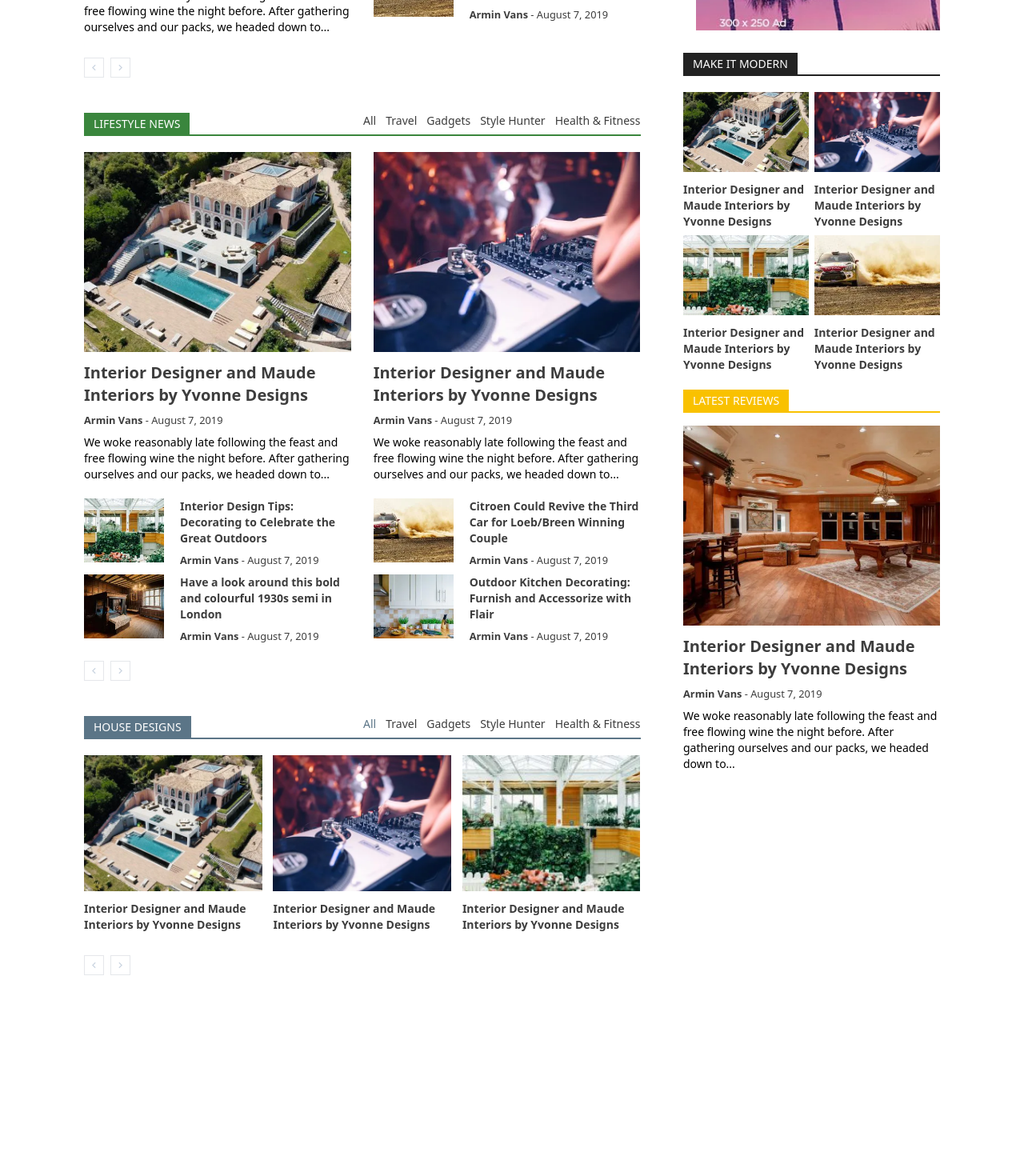
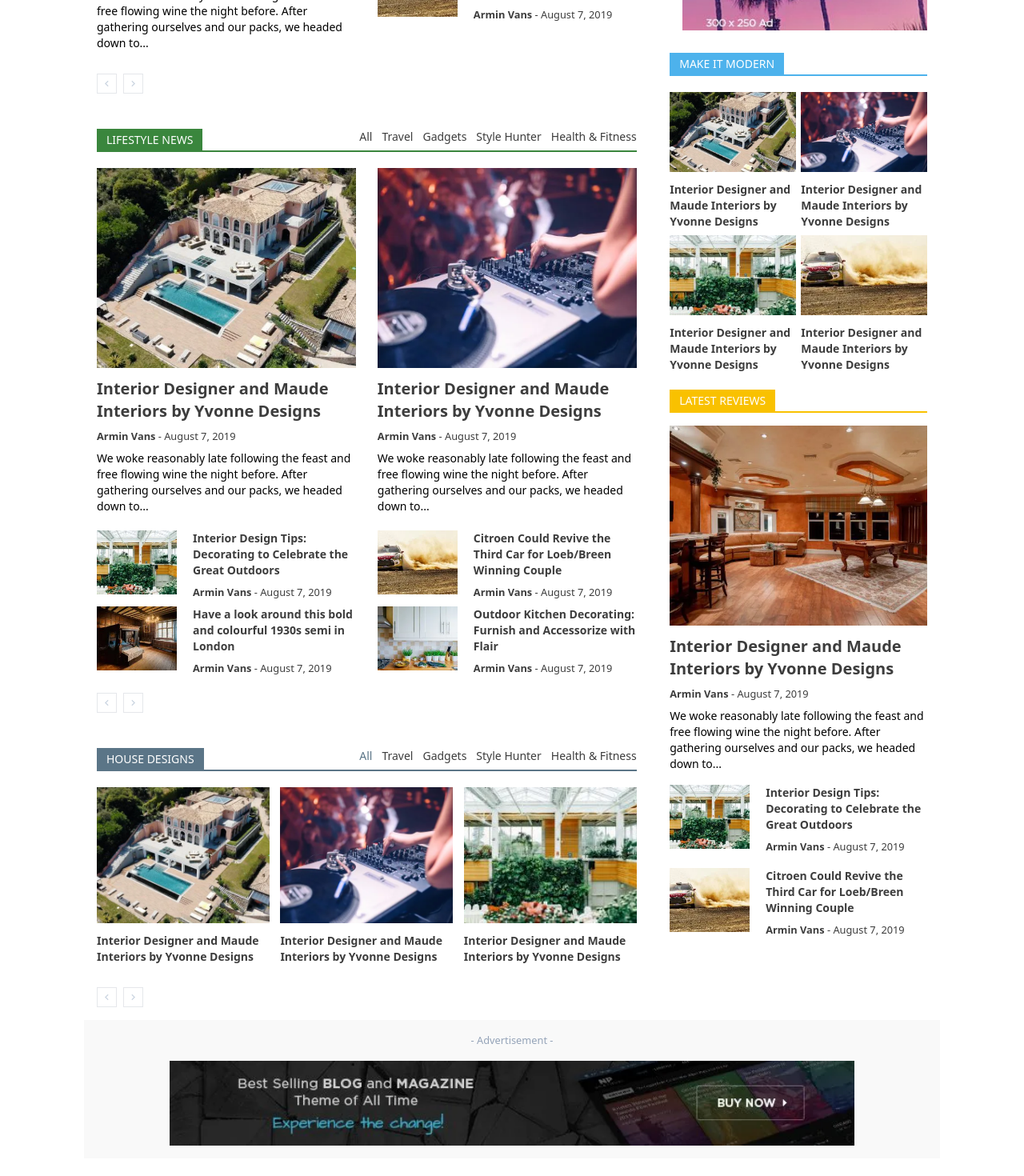
Before and after one commit to Chzmo/news-blog-website, a React (Vite) app: page / in a window 1280 px wide. Shown: the part 1204-2674 px from the top of the page at 80% size. Before the commit the page ends 2463 px from the top, so only its background shows below. Built offline with nearby package versions, Linux system fonts and the light colour scheme.

Commit message:
advertise banner

```diff
--- a/src/Sections/News/News.jsx
+++ b/src/Sections/News/News.jsx
@@ -1,18 +1,28 @@
+import { Link } from "react-router-dom";
 import Section from "./Section";
 import SideNav from "./SideNav";
 
+import image from "../../assets/images/newspaper-rec728.jpg.webp";
 function News() {
 	return (
 		<div className='flex flex-col w-full mt-10 gap-4'>
-			<div className='flex flex-col gap-[5%] w-full px-6 md:flex-row lg:px-0'>
+			<div className='flex flex-col gap-[4%] w-full px-6 md:flex-row lg:px-4'>
 				<div className='w-full md:w-[65%] flex flex-col gap-11'>
 					<Section />
 				</div>
-				<div className='w-full md:w-[30%]'>
+				<div className='w-full md:w-[31%]'>
 					<div className='w-full'>
 						<SideNav />
 					</div>
 				</div>
+			</div>
+			<div className='w-full bg-[#f9f9f9] px-[10%] py-4'>
+				<div className='flex items-center flex-col mb-4'>
+					<small className='text-small text-slate-400'>- Advertisement -</small>
+				</div>
+				<Link className='w-full h-[120px]'>
+					<img src={image} className='h-full w-full object-cover' alt='' />
+				</Link>
 			</div>
 		</div>
 	);
--- a/src/Sections/News/SideNav.jsx
+++ b/src/Sections/News/SideNav.jsx
@@ -13,6 +13,17 @@ import image_91 from "../../assets/images/91-218x150.jpg.webp";
 
 import image_max from "../../assets/images/maxresdefault-7-485x360.jpg.webp";
 import image_54 from "../../assets/images/54-485x360.jpg.webp";
+
+const section_1 = [
+	{
+		image: image_101,
+		content: "Interior Design Tips: Decorating to Celebrate the Great Outdoors",
+	},
+	{
+		image: image_91,
+		content: "Citroen Could Revive the Third Car for Loeb/Breen Winning Couple",
+	},
+];
 
 const section_3 = [
 	{
@@ -73,6 +84,7 @@ function SideNav() {
 					<div className='text-sm font-semibold'>SUBSCRIBE</div>
 				</Link>
 			</div>
+
 			<div className='flex flex-col items-center w-full'>
 				<div className='flex items-center'>
 					<small className='text-small text-slate-400'>- Advertisement -</small>
@@ -83,12 +95,13 @@ function SideNav() {
 					</div>
 				</Link>
 			</div>
+
 			<div className='flex flex-col w-full mt-4 gap-3'>
 				<Heading
-					hover_color={"hover:text-[#222222] "}
-					border_color={"border-b-[2px] border-b-[#222222]"}
-					bg_color={"bg-[#222222] text-white"}
-					text_color={"text-[#222222]"}
+					hover_color={"hover:text-[#4DB2EC] "}
+					border_color={"border-b-[2px] border-b-[#4DB2EC]"}
+					bg_color={"bg-[#4DB2EC] text-white"}
+					text_color={"text-[#4DB2EC]"}
 					heading_text={"MAKE IT MODERN"}
 					links={false}
 				/>
@@ -143,6 +156,26 @@ function SideNav() {
 						/>
 					</div>
 				</div>
+				<div className='flex w-full'>
+					<div className='w-full flex flex-col gap-4'>
+						{section_1.map((section, index) => (
+							<>
+								<Card
+									key={index}
+									card_class={"flex gap-5 w-full"}
+									image_class={
+										"w-[100px] h-[90px] sm:w-[200px] sm:h-[140px] md:w-[100px] h-[60px] md:h-[80px]"
+									}
+									image={section.image}
+									title={section.content}
+									author={"author"}
+									text_hover={" text-[#f9c100] "}
+									text_size={"text-sm"}
+								/>
+							</>
+						))}
+					</div>
+				</div>
 			</div>
 		</div>
 	);
```
